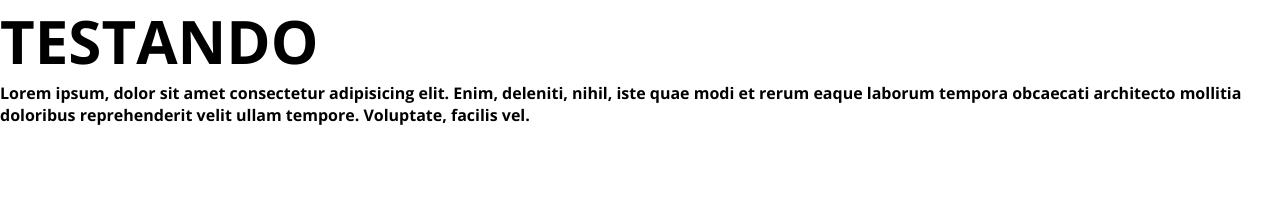
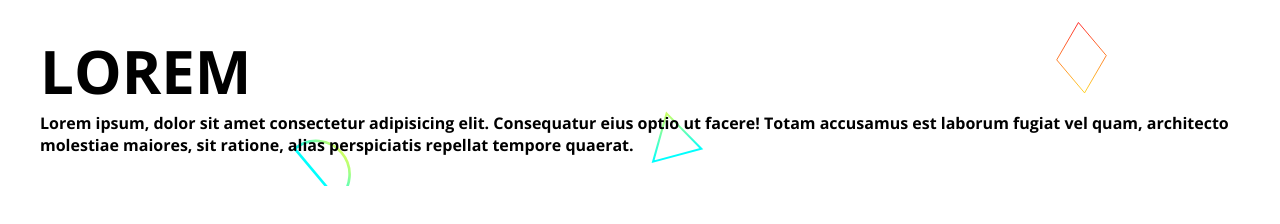
Before and after one commit to AlmirGabriel/AntonioRestaurante, a plain HTML site: page index.html in a window 1280 px wide. Drawn offline with nearby package versions, Linux system fonts and the light colour scheme.

Commit message:
add svg files and changes on CSS.

```diff
--- a/assets/css/style.css
+++ b/assets/css/style.css
@@ -1,3 +1,8 @@
+:root {
+    --primary-color: #000000;
+    --white: #fff;
+    --gap: 3rem;
+}
 * {
     padding: 0;
     margin: 0;
@@ -8,6 +13,8 @@ html {
 body {
     font-family: 'Open Sans', sans-serif;
     font-size: 1.6rem;
+
+
 }
 h1 h2 h3 h4 h5 h6 {
     font-family: 'Montserrat', sans-serif;
@@ -16,7 +23,25 @@ h1 {
     font-size: 6rem;
     text-transform: uppercase;
 }
-/*
-font-family: 'Montserrat', sans-serif;
-font-family: 'Open Sans', sans-serif;
-*/
+.main-bg-black {
+    background-image: url(../img/main-bg-black.svg);
+    background-size: cover;
+    background-position: center center;
+    color: var(--white)
+
+}
+.main-bg-white {
+    background-image: url(../img/main-bg-white.svg);
+    background-size: cover;
+    background-position: center center;
+    color: var(--primary-color)
+}
+.main-content {
+    max-width: 1200px;
+    margin: 0 auto;
+    padding: var(--gap);
+
+}
+.section {
+    min-height: 100vh;
+}
--- a/index.html
+++ b/index.html
@@ -11,7 +11,12 @@
     <link href="https://fonts.googleapis.com/css2?family=Montserrat:wght@900&family=Open+Sans:wght@700&display=swap" rel="stylesheet">
 </head>
 <body>
-    <h1>Testando</h1>
-    <p>Lorem ipsum, dolor sit amet consectetur adipisicing elit. Enim, deleniti, nihil, iste quae modi et rerum eaque laborum tempora obcaecati architecto mollitia doloribus reprehenderit velit ullam tempore. Voluptate, facilis vel.</p>
+    <section class="main-bg-white">
+        <div class="main-content">
+            <h1>Lorem</h1>
+            <p>Lorem ipsum, dolor sit amet consectetur adipisicing elit. Consequatur eius optio ut facere! Totam accusamus est laborum fugiat vel quam, architecto molestiae maiores, sit ratione, alias perspiciatis repellat tempore quaerat.</p>
+        </div>
+    </section>
+
 </body>
 </html>
```
Also changed, not shown: assets/img/main-bg-black.svg (added), assets/img/main-bg-white.svg (added).
